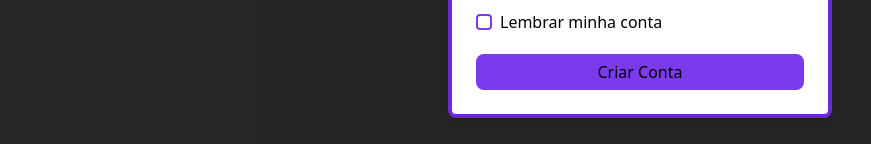
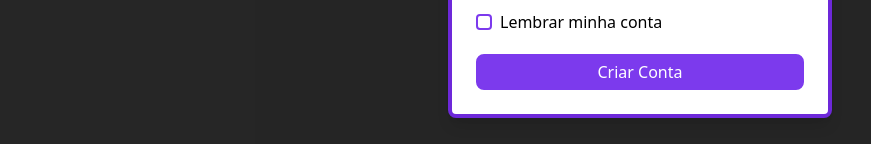
Before and after one commit to iamgizas/affiliate-project, a React (Create React App) app in the folder front/: page /register in a window 1280 px wide. Shown: the part 604-748 px from the top of the page, without its empty margins (0-871 px from the left). Built offline with nearby package versions, Linux system fonts and the light colour scheme.

Commit message:
[CREATE]: Send button text color changed to white

```diff
--- a/front/src/pages/user-forms/login/page.jsx
+++ b/front/src/pages/user-forms/login/page.jsx
@@ -153,7 +153,7 @@ const UserLogin = () => {
                         type="submit"
                         value="Entrar"
                         onClick={userLogin}
-                        className="mt-5 rounded-lg text-black border-2 border-violet-600 bg-violet-600 py-1 w-full
+                        className="mt-5 rounded-lg text-white border-2 border-violet-600 bg-violet-600 py-1 w-full
                         hover:bg-transparent hover:text-violet-700 hover:font-semibold transition duration-500"
                         />
 
--- a/front/src/pages/user-forms/register/page.jsx
+++ b/front/src/pages/user-forms/register/page.jsx
@@ -184,7 +184,7 @@ const UserRegister = () => {
                         type="submit"
                         value="Criar Conta"
                         onClick={userRegister}
-                        className="mt-5 rounded-lg text-black border-2 border-violet-600 bg-violet-600 py-1 w-full
+                        className="mt-5 rounded-lg text-white border-2 border-violet-600 bg-violet-600 py-1 w-full
                         hover:bg-transparent hover:text-violet-700 hover:font-semibold transition duration-500"
                         />
 
```
